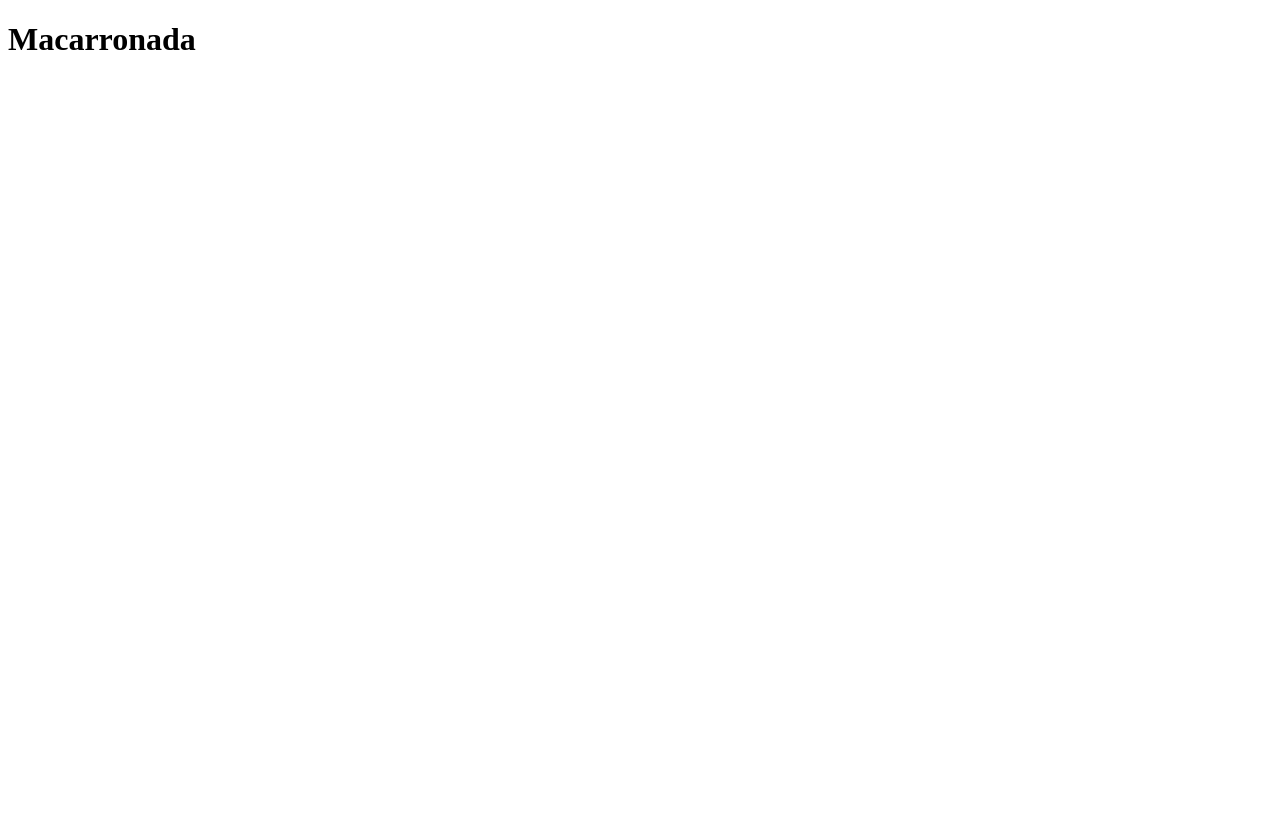
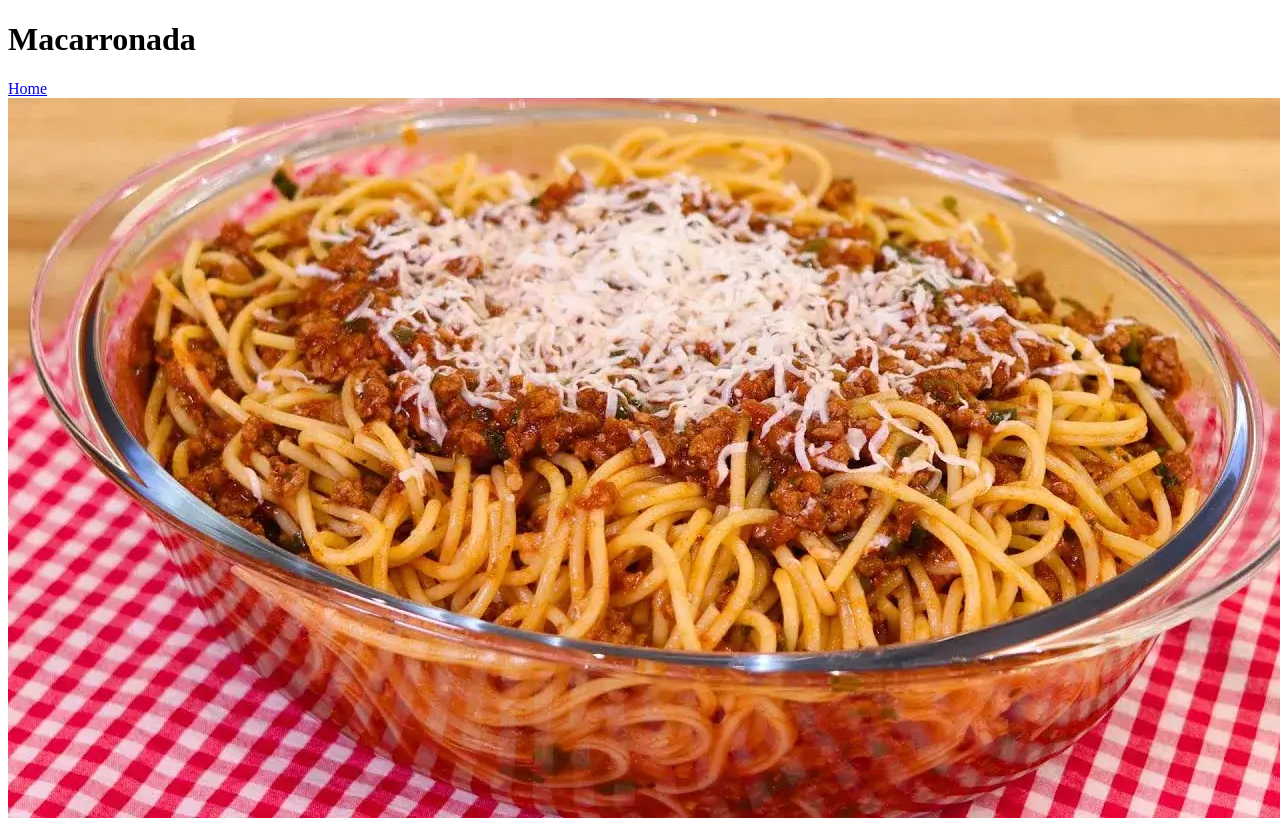
Before and after one commit to Norikeenan/odin-recipes, a plain HTML site: page recipes/macarronada.html in a window 1280 px wide. Before the commit the page ends 800 px from the top, so only its background shows below. Drawn offline with Linux system fonts and the light colour scheme.

Commit message:
Adicionei imagem as receitas

```diff
--- a/recipes/macarronada.html
+++ b/recipes/macarronada.html
@@ -7,5 +7,7 @@
 </head>
 <body>
     <h1>Macarronada</h1>
+    <a href="/odin-recipes/index.html">Home</a>
+    <img src="../img/Macarronada-de-Carne-Moida-Sabor-e-Suculencia-em-Cada-Mordida-Veja.webp">
 </body>
 </html>
```
Also changed, not shown: index.html (+2 -1 lines), recipes/bife-acebolado.html (+2 -0 lines), img/Macarronada-de-Carne-Moida-Sabor-e-Suculencia-em-Cada-Mordida-Veja.webp (added), img/bife-acebolado-amor-sem-fim.jpg (added).
